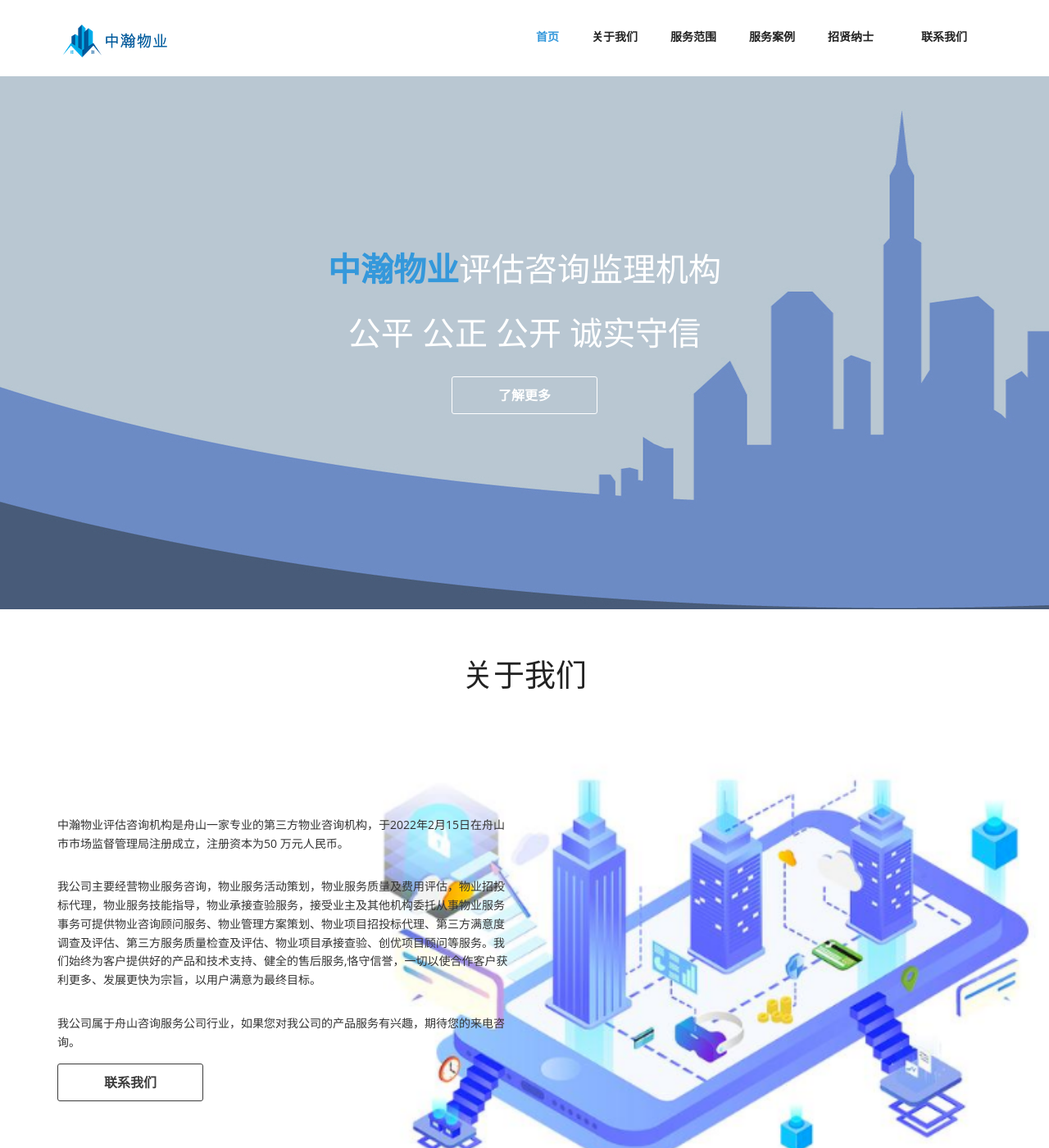
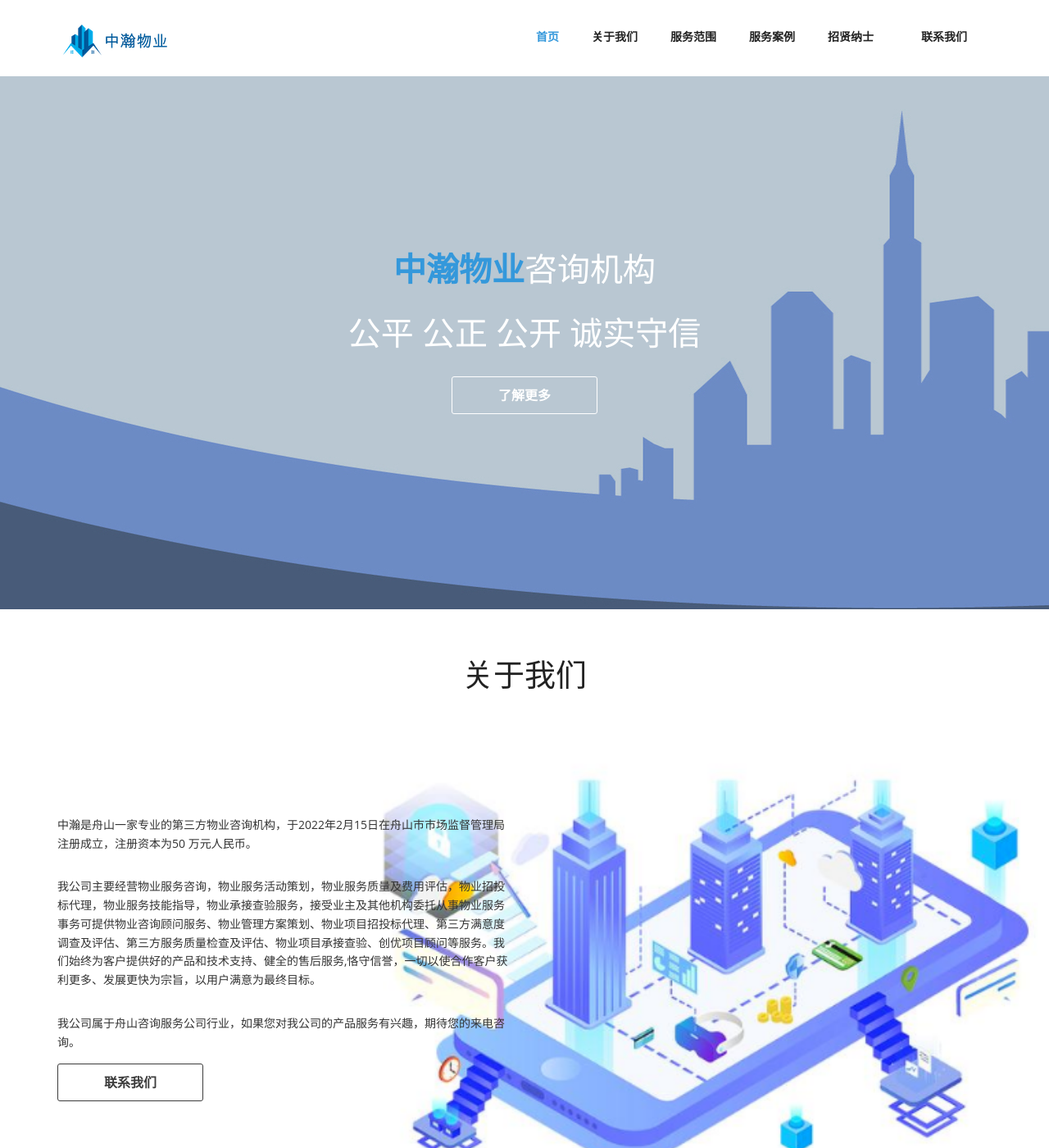
Before and after one commit to ning-yang/ning-yang.github.io, a Jekyll site: the page business/index.html, which Jekyll copies as it is, in a window 1280 px wide and 1400 px high. Shown: the whole window at 82% size. Built offline with Jekyll 4.4.1, drawn with Linux system fonts in a browser that asks for light colours; some of the changed text lies outside the part shown.

Commit message:
update - 0303

```diff
--- a/business/index.html
+++ b/business/index.html
@@ -57,7 +57,7 @@
           <div class="row">
             <div class="col-md-12">
               <div class="top_left_cont zoomIn wow animated">
-                <h2><strong>中瀚物业</strong>评估咨询监理机构</h2>
+                <h2><strong>中瀚物业</strong>咨询机构</h2>
                 <h2>公平 公正 公开 诚实守信</h2>
                 <a href="#service" class="read_more2">了解更多</a>
               </div>
@@ -82,7 +82,7 @@
                 <div class="col-md-6">
                   <!-- <h3>We Design Awesome Web Apps</h3> -->
                   <p>
-                    中瀚物业评估咨询机构是舟山一家专业的第三方物业咨询机构，于2022年2月15日在舟山市市场监督管理局注册成立，注册资本为50 万元人民币。</p>
+                    中瀚是舟山一家专业的第三方物业咨询机构，于2022年2月15日在舟山市市场监督管理局注册成立，注册资本为50 万元人民币。</p>
                   <p>
                     我公司主要经营物业服务咨询，物业服务活动策划，物业服务质量及费用评估，物业招投标代理，物业服务技能指导，物业承接查验服务，接受业主及其他机构委托从事物业服务事务可提供物业咨询顾问服务、物业管理方案策划、物业项目招投标代理、第三方满意度调查及评估、第三方服务质量检查及评估、物业项目承接查验、创优项目顾问等服务。我们始终为客户提供好的产品和技术支持、健全的售后服务,恪守信誉，一切以使合作客户获利更多、发展更快为宗旨，以用户满意为最终目标。
                   </p>
```
Also changed, not shown: other parts of business/index.html (+2 -2 lines).
